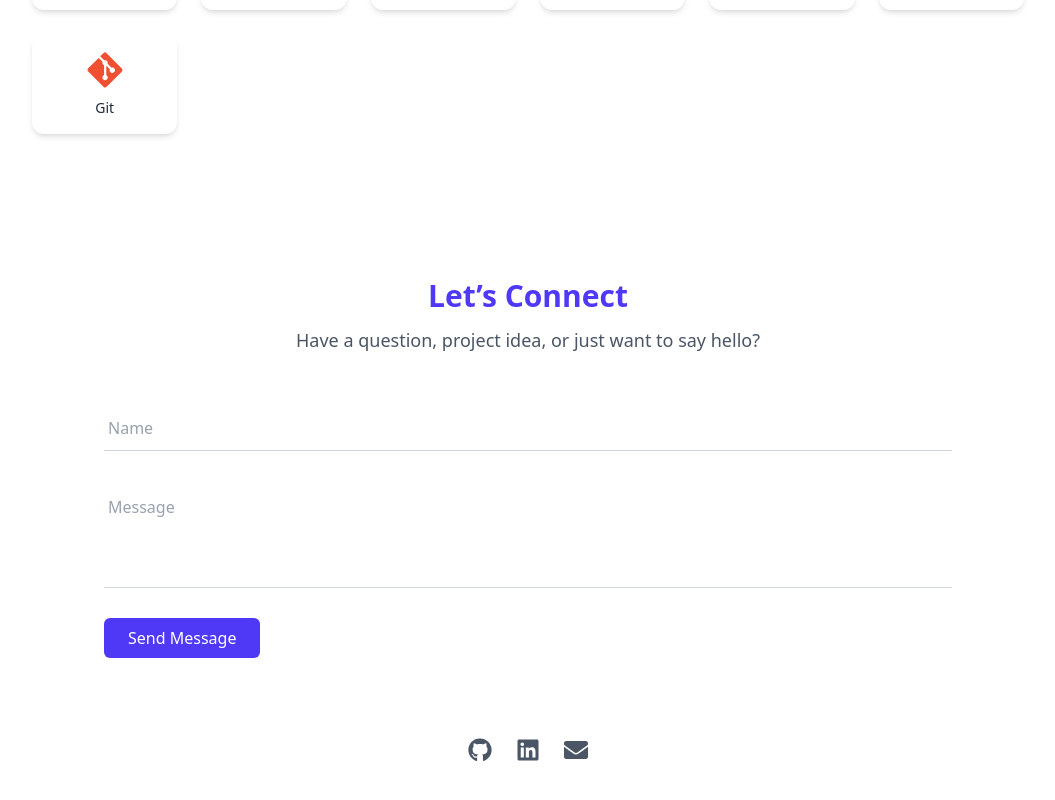
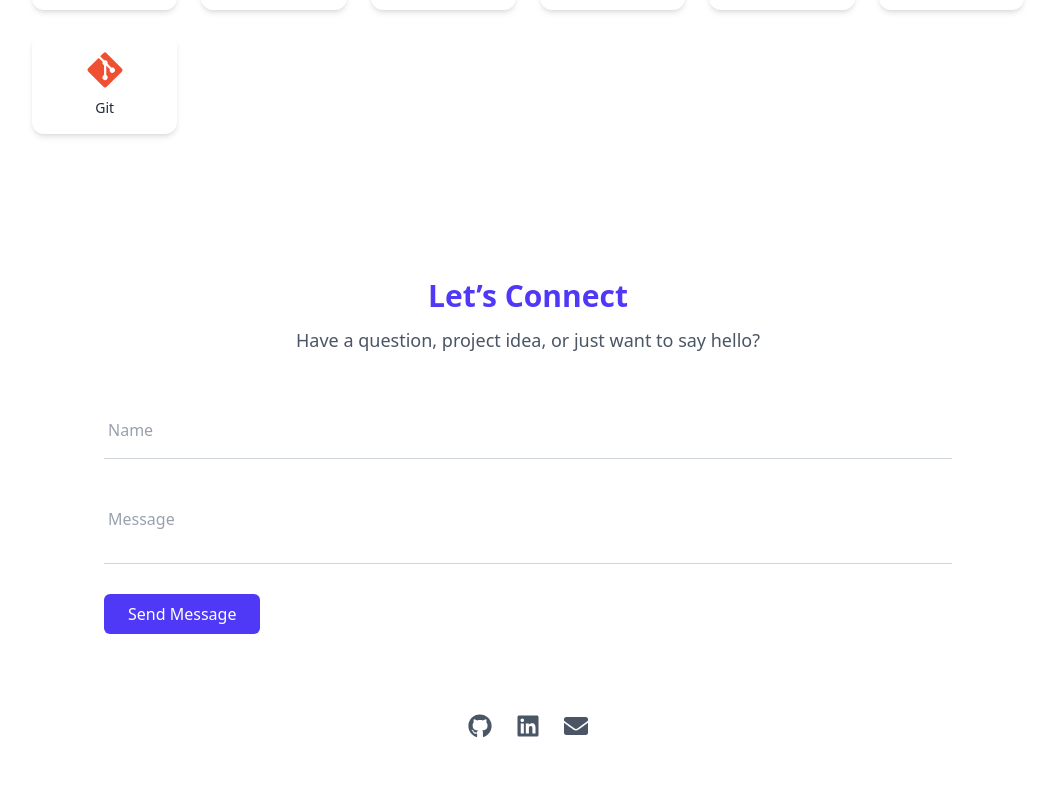
Before and after one commit to Alexis12119/personal-website, a Next.js app: page / in a window 1280 px wide. Shown: the part 2186-2986 px from the top of the page, without its empty margins (112-1167 px from the left). Built offline with nearby package versions, Linux system fonts and the light colour scheme.

Commit message:
fix(input): overlapping issues.

```diff
--- a/src/app/components/FloatingInput.tsx
+++ b/src/app/components/FloatingInput.tsx
@@ -16,21 +16,25 @@ export default function FloatingInput({
   return (
     <div className="relative">
       <input
-        type={type}
-        name={name}
-        id={name}
-        value={value}
-        onChange={onChange}
-        required={required}
-        className="peer w-full border-b border-gray-300 dark:border-gray-600 bg-transparent py-3 px-1 text-gray-900 dark:text-gray-100 focus:outline-none focus:border-indigo-500"
+        className="
+    peer
+    w-full
+    border-b border-gray-300 dark:border-gray-600
+    bg-transparent
+    py-4 px-1     /* increase vertical padding */
+    text-gray-900 dark:text-gray-100
+    focus:outline-none
+    focus:border-indigo-500
+  "
         placeholder=" "
       />
 
       <label
-        htmlFor={name}
-        className="absolute left-1 top-7 text-gray-500 dark:text-gray-400 text-sm transition-all
-    peer-placeholder-shown:top-3.5 peer-placeholder-shown:text-base peer-placeholder-shown:text-gray-400
-    peer-focus:top-0 peer-focus:text-sm peer-focus:text-indigo-500"
+        className="
+    absolute left-1 text-gray-500 dark:text-gray-400 text-sm transition-all
+    peer-placeholder-shown:top-4 peer-placeholder-shown:text-base peer-placeholder-shown:text-gray-400
+    peer-focus:top-0 peer-focus:text-sm peer-focus:text-indigo-500
+  "
       >
         {label}
       </label>
--- a/src/app/components/FloatingTextArea.tsx
+++ b/src/app/components/FloatingTextArea.tsx
@@ -14,20 +14,26 @@ export default function FloatingTextarea({
   return (
     <div className="relative">
       <textarea
-        name={name}
-        id={name}
-        rows={4}
-        value={value}
-        onChange={onChange}
-        required={required}
-        className="peer w-full border-b border-gray-300 dark:border-gray-600 bg-transparent py-2 px-1 text-gray-900 dark:text-gray-100 focus:outline-none focus:border-indigo-500 resize-none"
+        className="
+    peer
+    w-full
+    border-b border-gray-300 dark:border-gray-600
+    bg-transparent
+    py-4 px-1     /* increase vertical padding to match input */
+    text-gray-900 dark:text-gray-100
+    focus:outline-none
+    focus:border-indigo-500
+    resize-none
+  "
         placeholder=" "
       />
+
       <label
-        htmlFor={name}
-        className="absolute left-1 top-1.5 text-gray-500 dark:text-gray-400 text-sm transition-all
-          peer-placeholder-shown:top-5 peer-placeholder-shown:text-base peer-placeholder-shown:text-gray-400
-          peer-focus:top-1.5 peer-focus:text-sm peer-focus:text-indigo-500"
+        className="
+    absolute left-1 text-gray-500 dark:text-gray-400 text-sm transition-all
+    peer-placeholder-shown:top-6 peer-placeholder-shown:text-base peer-placeholder-shown:text-gray-400
+    peer-focus:top-0 peer-focus:text-sm peer-focus:text-indigo-500
+  "
       >
         {label}
       </label>
```
